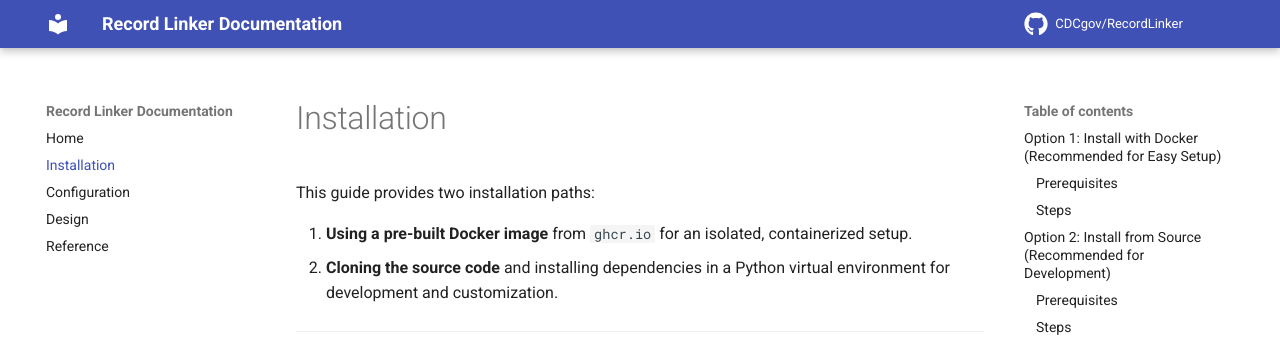
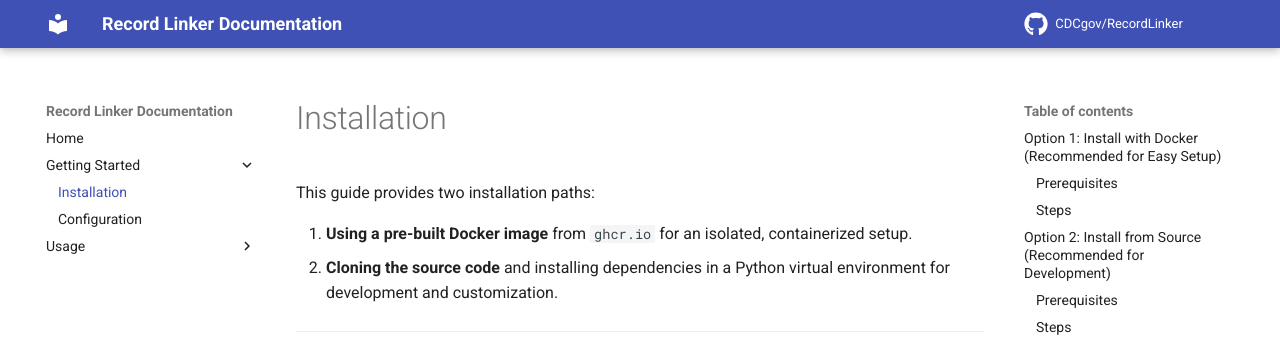
Before and after one commit to CDCgov/RecordLinker, an MkDocs documentation site: the page built from docs/site/installation.md, in a window 1280 px wide. Shown: the top 349 px of the page. Built offline with MkDocs 1.6.1 and Material for MkDocs 9.7.7, drawn with Linux system fonts in a browser that asks for light colours; comment, search, counter and statistics services are not loaded.

```diff
--- a/docs/mkdocs.yml
+++ b/docs/mkdocs.yml
@@ -26,8 +26,10 @@ edit_uri: edit/main/docs/
 docs_dir: "site"
 site_dir: "../_site"
 nav:
-  - Home: index.md
-  - Installation: installation.md
-  - Configuration: configuration.md
-  - Design: design.md
-  - Reference: reference.md
+  - Home: "index.md"
+  - "Getting Started":
+    - Installation: "installation.md"
+    - Configuration: "configuration.md"
+  - "Usage":
+    - Design: "design.md"
+    - Reference: "reference.md"
```
Also changed, not shown: docs/site/configuration.md, docs/site/installation.md.
